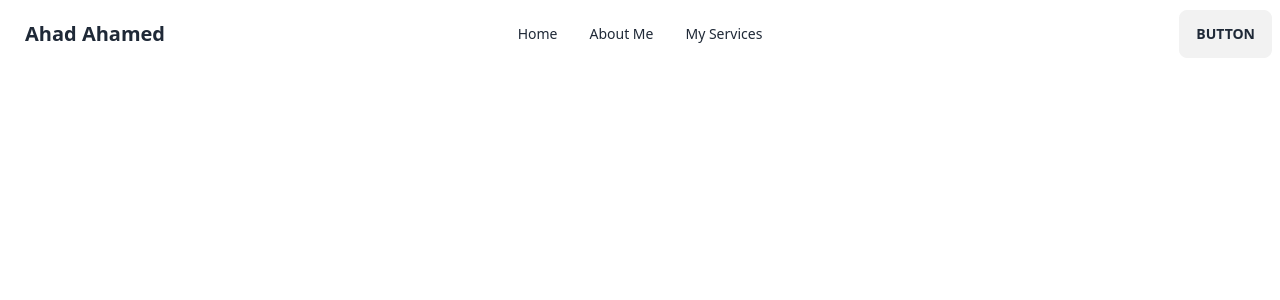
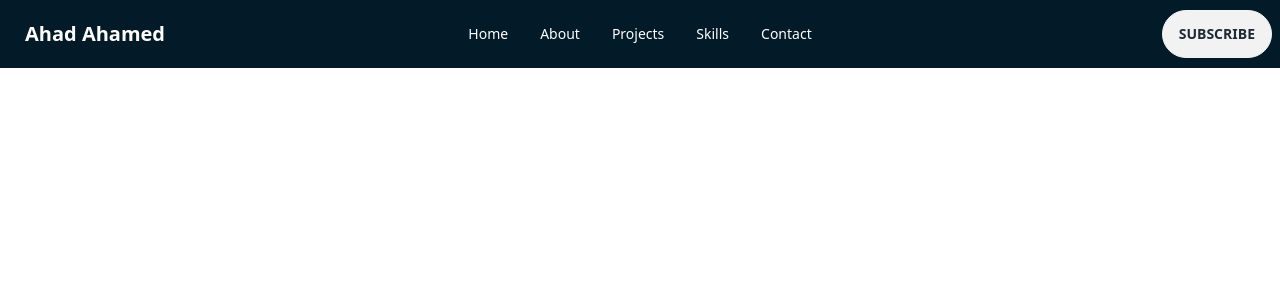
Before and after one commit to ahadahamedakash/portfolio, a React (Vite) app: page / in a window 1280 px wide. Shown: the top 300 px of the page. Built offline with nearby package versions, Linux system fonts and the light colour scheme.

Commit message:
navBar modified

```diff
--- a/src/Components/NavBar/NavBar.jsx
+++ b/src/Components/NavBar/NavBar.jsx
@@ -3,12 +3,14 @@ const NavBar = () => {
 
     const navOptions = <>
         <li><a>Home</a></li>
-        <li><a>About Me</a></li>
-        <li><a>My Services</a></li>
+        <li><a>About</a></li>
+        <li><a>Projects</a></li>
+        <li><a>Skills</a></li>
+        <li><a>Contact</a></li>
     </>
 
     return (
-        <div className="navbar bg-base-100">
+        <nav style={{ backgroundColor: "#031b28" }} className="text-white navbar">
             <div className="navbar-start">
                 <div className="dropdown">
                     <label tabIndex={0} className="btn btn-ghost lg:hidden">
@@ -26,9 +28,9 @@ const NavBar = () => {
                 </ul>
             </div>
             <div className="navbar-end">
-                <a className="btn">Button</a>
+                <a className="btn rounded-full">Subscribe</a>
             </div>
-        </div>
+        </nav>
     );
 };
 
```
